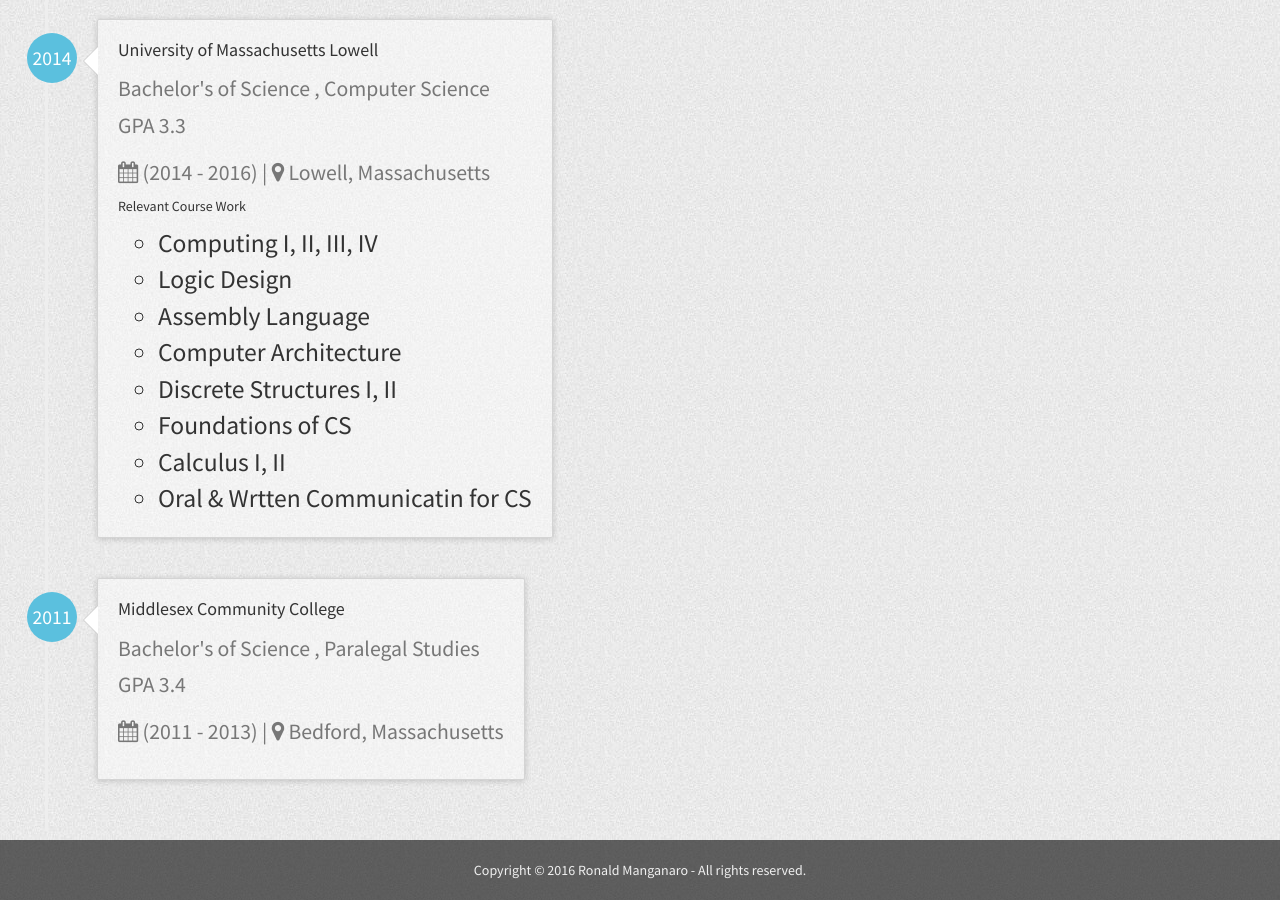
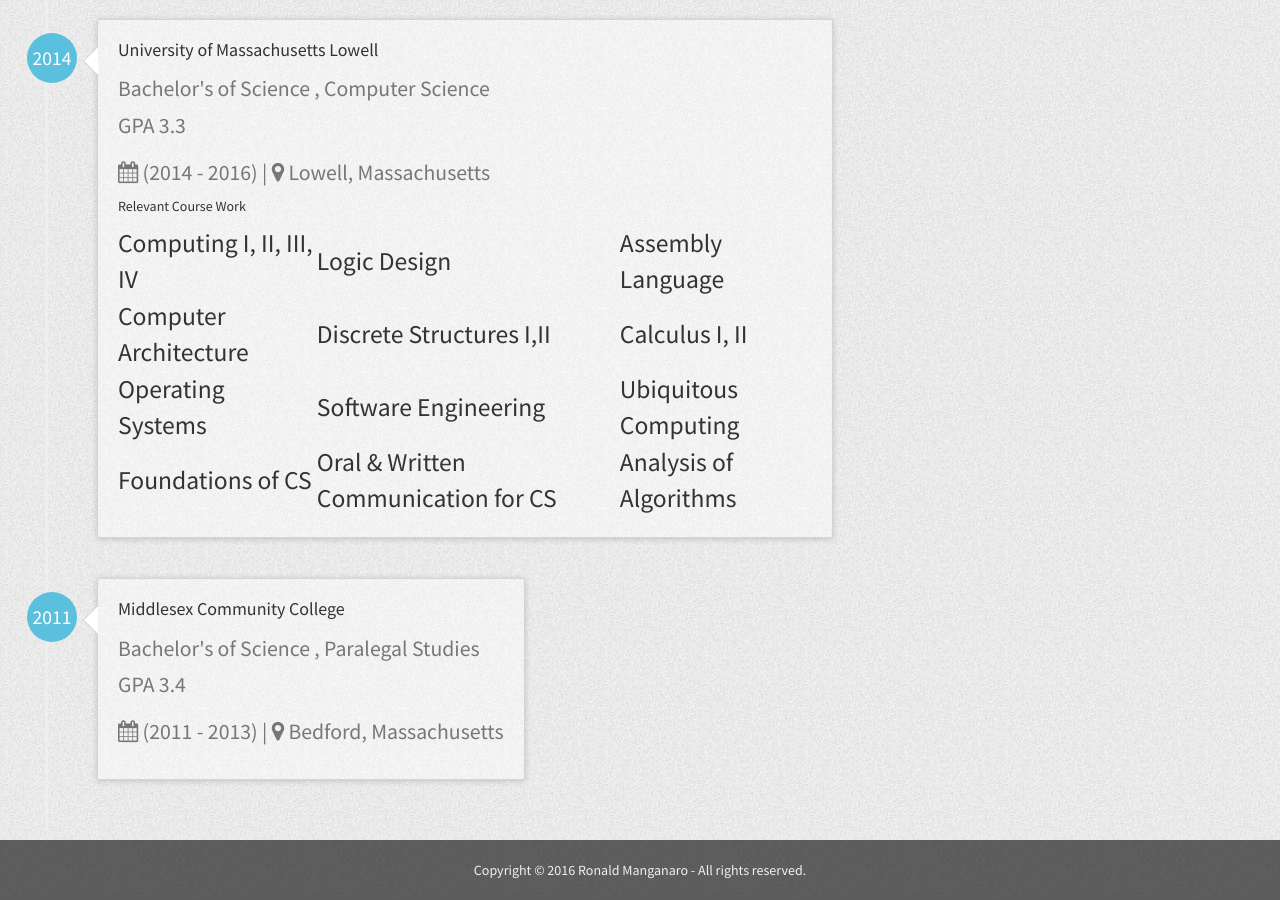
Before and after one commit to ronaldmanganaro/resume, a Jekyll site: the page built from index.html, in a window 1280 px wide and 900 px high, scrolled down 1474 px. Built offline with Jekyll 4.4.1, drawn with Linux system fonts in a browser that asks for light colours; nearby versions of some CDN libraries.

Commit message:
changing the config

```diff
--- a/_config.yml
+++ b/_config.yml
@@ -56,7 +56,7 @@
       major: Computer Science<br>GPA 3.3
       started: 2014
       duration: (2014 - 2016)
-      description: <h5>Relevant Course Work</h5> <table><tr><td><ul><li>Computing I, II, III, IV</li><li>Logic Design</li><li>Assembly Language</li><li>Computer Architecture</li></ul></td></tr> <tr><td><ul><li>Discrete Structures I, II</li><li>Foundations of CS</li><li>Calculus I, II</li><li>Oral &amp; Wrtten Communicatin for CS</li></ul></td></tr> </table>
+      description: <h5>Relevant Course Work</h5><table> <tr><td>Computing I, II, III, IV</td><td>Logic Design</td><td>Assembly Language</td></tr><tr><td>Computer Architecture</td><td>Discrete Structures I,II</td><td>Calculus I, II</td></tr><tr><td>Operating Systems</td><td>Software Engineering</td><td>Ubiquitous Computing</td></tr><tr><td>Foundations of CS</td><td>Oral &amp; Written Communication for CS</td><td>Analysis of Algorithms</td></tr></table>
     - education2:
       organization: Middlesex Community College
       location: Bedford, Massachusetts
```
